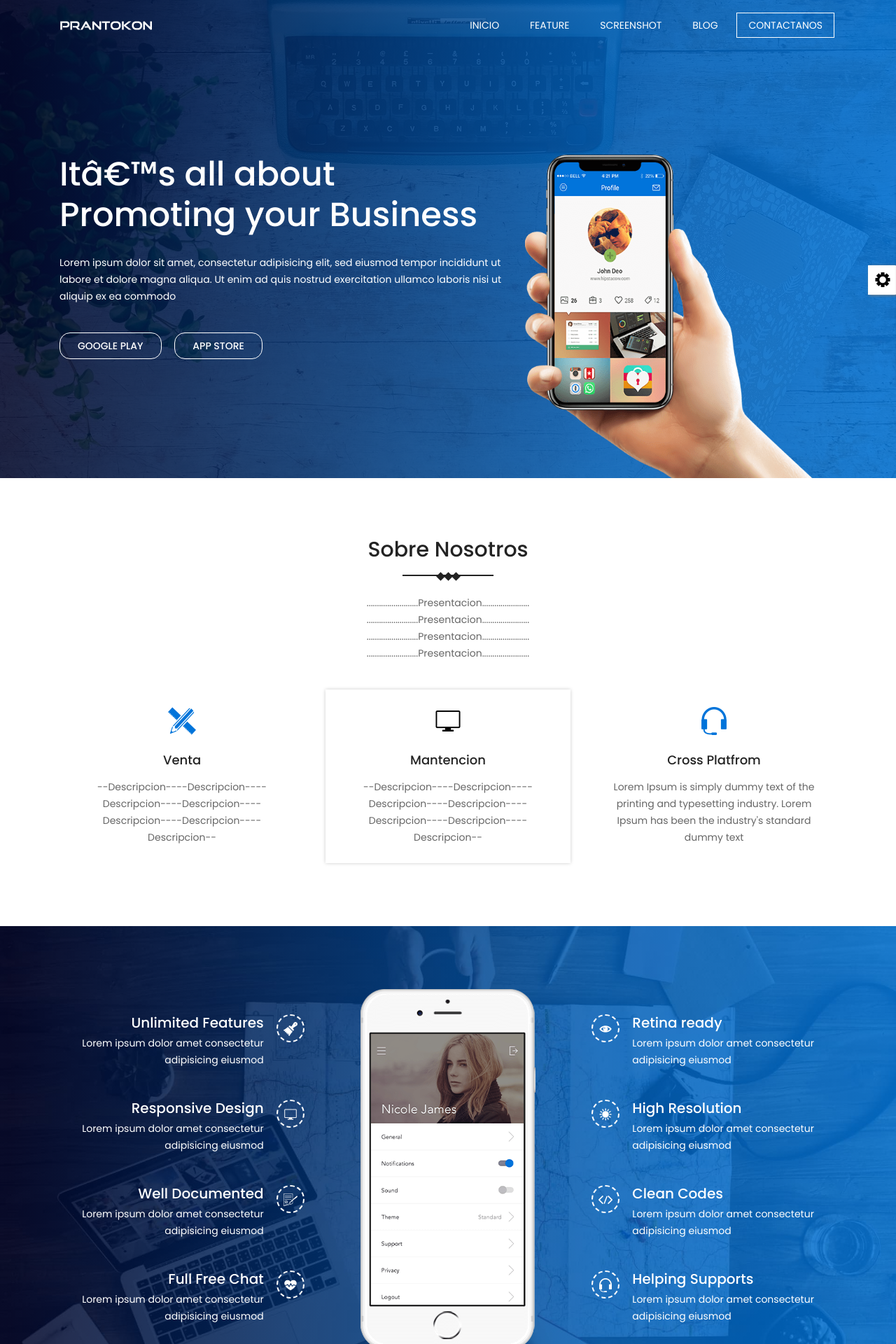
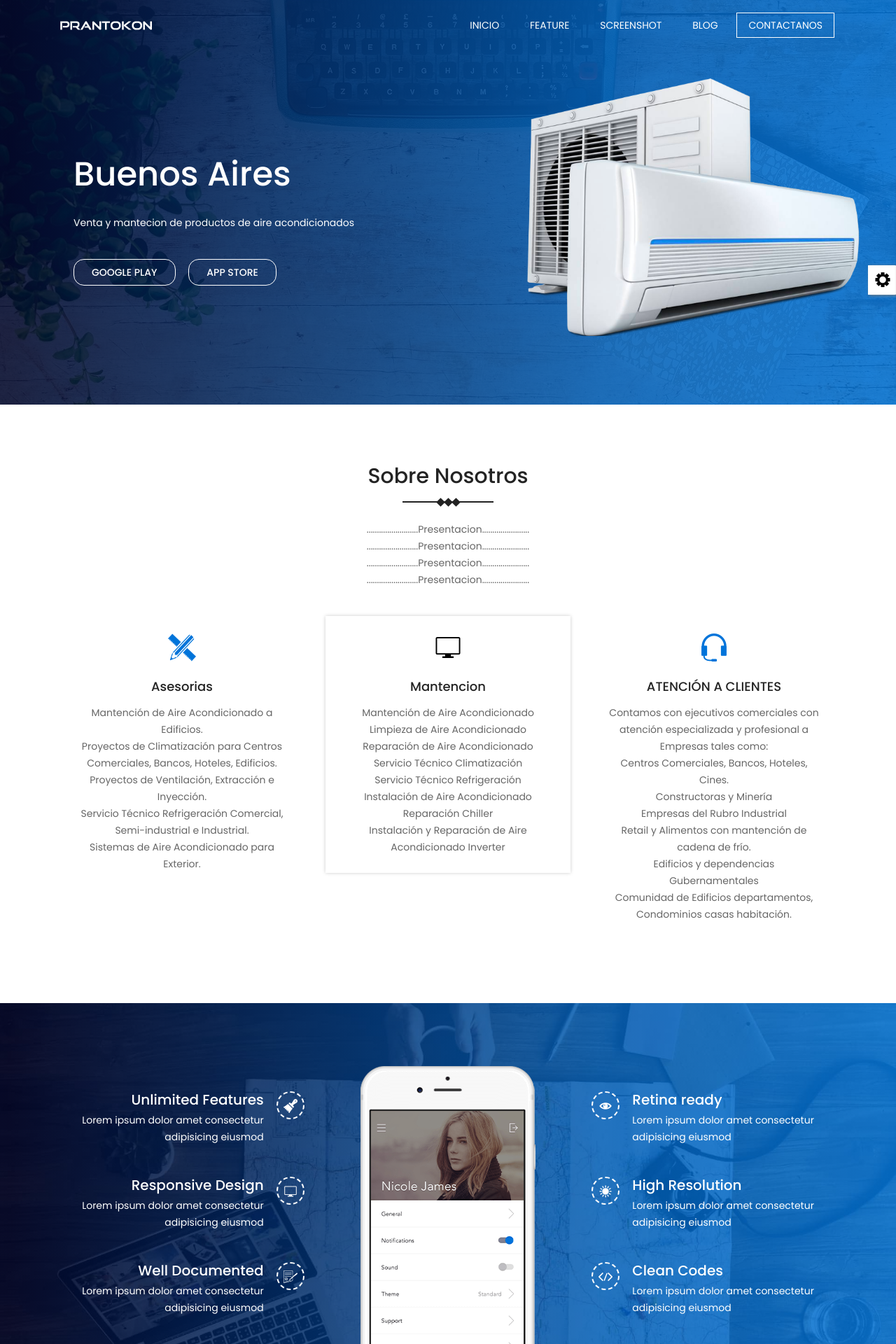
Before and after one commit to en-gl/Integracion, a Django app: page / in a window 1280 px wide. Shown: the top 1920 px of the page at 70% size. Run offline with Django 3.2, Linux system fonts and the light colour scheme; some libraries are stand-ins or nearby versions; some web fonts are replaced.

Commit message:
Cambios index

```diff
--- a/app/templates/index.html
+++ b/app/templates/index.html
@@ -7,29 +7,29 @@
 		<meta name="viewport" content="width=device-width, initial-scale=1">
 		<title>Prantokon - App Landing Html Template</title>
 		<!-- Bootstrap CSS -->
-		<link rel="stylesheet" type="text/css" href="assets/css/bootstrap.min.css" media="all" />
+		<link rel="stylesheet" type="text/css" href="{% static '/css/bootstrap.min.css' %}" media="all" />
 		<!-- Slick nav CSS -->
-		<link rel="stylesheet" type="text/css" href="assets/css/slicknav.min.css" media="all" />
+		<link rel="stylesheet" type="text/css" href="{% static '/css/slicknav.min.css' %}" media="all" />
 		<!-- Iconfont CSS -->
-		<link rel="stylesheet" type="text/css" href="assets/css/icofont.css" media="all" />
+		<link rel="stylesheet" type="text/css" href="{% static '/css/icofont.css' %}" media="all" />
 		<!-- Slick CSS -->
-		<link rel="stylesheet" type="text/css" href="assets/css/slick.css">
+		<link rel="stylesheet" type="text/css" href="{% static '/css/slick.css' %}">
 
-		<link rel="stylesheet" href="assets/css/font-awesome.min.css">
+		<link rel="stylesheet" type="text/css" href="{% static '/css/font-awesome.min.css' %}">
 		<!-- Owl carousel CSS -->
-		<link rel="stylesheet" type="text/css" href="assets/css/owl.carousel.css">
+		<link rel="stylesheet" type="text/css" href="{% static '/css/owl.carousel.css' %}">
 		<!-- Popup CSS -->
-		<link rel="stylesheet" type="text/css" href="assets/css/magnific-popup.css">
+		<link rel="stylesheet" type="text/css" href="{% static '/css/magnific-popup.css' %}">
 		<!-- Switcher CSS -->
-		<link rel="stylesheet" type="text/css" href="assets/css/switcher-style.css">
+		<link rel="stylesheet" type="text/css" href="{% static '/css/switcher-style.css' %}">
 		<!-- Animate CSS -->
-		<link rel="stylesheet" type="text/css" href="assets/css/animate.min.css">
+		<link rel="stylesheet" type="text/css" href="{% static '/css/animate.min.css' %}">
 		<!-- Main style CSS -->
-		<link rel="stylesheet" type="text/css" href="assets/css/style.css" media="all" />
+		<link rel="stylesheet" type="text/css" href="{% static '/css/style.css' %}" media="all" />
 		<!-- Responsive CSS -->
-		<link rel="stylesheet" type="text/css" href="assets/css/responsive.css" media="all" />
+		<link rel="stylesheet" type="text/css" href="{% static '/css/responsive.css' %}" media="all" />
 		<!-- Favicon Icon -->
-		<link rel="icon" type="image/png" href="assets/img/favcion.png" />
+		<link rel="icon" type="image/png" href="{% static '/img/favcion.png' %}" />
 		<!--[if lt IE 9]>
 		  <script src="https://oss.maxcdn.com/html5shiv/3.7.3/html5shiv.min.js"></script>
 		  <script src="https://oss.maxcdn.com/respond/1.4.2/respond.min.js"></script>
@@ -65,19 +65,19 @@
 
 		<!-- hero area start -->
 		<section class="hero-area" id="home">
-			<div class="container">
+			<div class="container-fluid">
 				<div class="row">
-					<div class="col-lg-7">
-						<div class="hero-area-content">
-							<h1>Itâ€™s all about Promoting your Business</h1>
-							<p>Lorem ipsum dolor sit amet, consectetur adipisicing elit, sed eiusmod tempor incididunt ut labore et dolore magna aliqua. Ut enim ad quis nostrud exercitation ullamco laboris nisi ut aliquip ex ea commodo </p>
+					<div class="col-lg-6">
+						<div style="padding-left: 90px" class="hero-area-content">
+							<h1>Buenos Aires</h1>
+							<p>Venta y mantecion de productos de aire acondicionados</p>
 							<a href="#" class="appao-btn">Google Play</a>
 							<a href="#" class="appao-btn">App Store</a>
 						</div>
 					</div>
-					<div class="col-lg-5">
+					<div class="col-lg-6">
 					    <div class="hand-mockup text-lg-left text-center">
-							<img src="assets/img/hand-mockup.png" alt="Hand Mockup" />
+							<img style="padding-bottom: 100px; width: 900px;" src="{% static '/img/aire-acondicionado.png' %}" alt="aire-acondicionado" />
 						</div>
 					</div>
 				</div>
@@ -103,22 +103,41 @@
 					<div class="col-lg-4">
 					    <div class="single-about-box">
 							<i class="icofont icofont-ruler-pencil"></i>
-							<h4>Venta</h4>
-							<p>--Descripcion----Descripcion----Descripcion----Descripcion----Descripcion----Descripcion----Descripcion--</p>
+							<h4>Asesorias</h4>
+							<p>Mantención de Aire Acondicionado a Edificios.</p>
+                            <p>Proyectos de Climatización para Centros Comerciales, Bancos, Hoteles, Edificios.</p>
+                            <p>Proyectos de Ventilación, Extracción e Inyección.</p>
+                            <p>Servicio Técnico Refrigeración Comercial, Semi-industrial e Industrial.</p>
+                            <p>Sistemas de Aire Acondicionado para Exterior.</p>
+
 						</div>
 					</div>
 					<div class="col-lg-4">
 					    <div class="single-about-box active">
 							<i class="icofont icofont-computer"></i>
 							<h4>Mantencion</h4>
-							<p>--Descripcion----Descripcion----Descripcion----Descripcion----Descripcion----Descripcion----Descripcion--</p>
+							<p>Mantención de Aire Acondicionado</p>
+                            <p> Limpieza de Aire Acondicionado</p>
+                            <p> Reparación de Aire Acondicionado</p>
+                            <p> Servicio Técnico Climatización</p>
+                            <p> Servicio Técnico Refrigeración</p>
+                            <p> Instalación de Aire Acondicionado</p>
+                            <p> Reparación Chiller</p>
+                            <p> Instalación y Reparación de Aire Acondicionado Inverter</p>
 						</div>
 					</div>
 					<div class="col-lg-4">
 					    <div class="single-about-box">
 							<i class="icofont icofont-headphone-alt"></i>
-							<h4>Cross Platfrom</h4>
-							<p>Lorem Ipsum is simply dummy text of the printing and typesetting industry. Lorem Ipsum has been the industry's standard dummy text</p>
+							<h4>ATENCIÓN A CLIENTES</h4>
+                            <p>Contamos con ejecutivos comerciales con atención especializada y profesional a Empresas tales como:</p>
+                            <p>Centros Comerciales, Bancos, Hoteles, Cines.</p>
+                            <p>Constructoras y Minería</p>
+                            <p>Empresas del Rubro Industrial</p>
+                            <p>Retail y Alimentos con mantención de cadena de frío.</p>
+                            <p>Edificios y dependencias Gubernamentales</p>
+                            <p>Comunidad de Edificios departamentos, Condominios casas habitación.</p>
+
 						</div>
 					</div>
 				</div>
```
Also changed, not shown: other parts of app/templates/index.html (+27 -27 lines), app/static/img/aire-acondicionado.png (added), app/static/img/buenos aires provincia.png (added).
